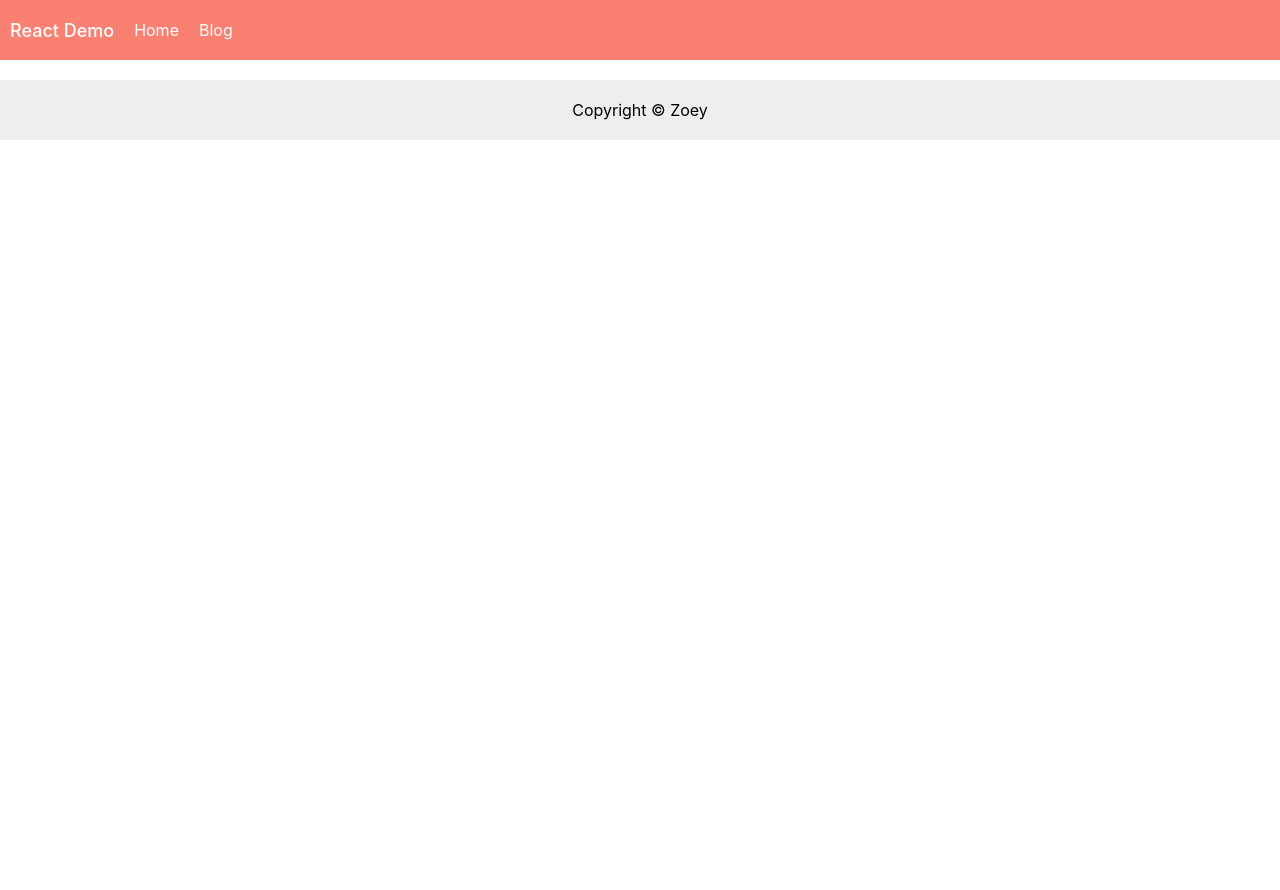
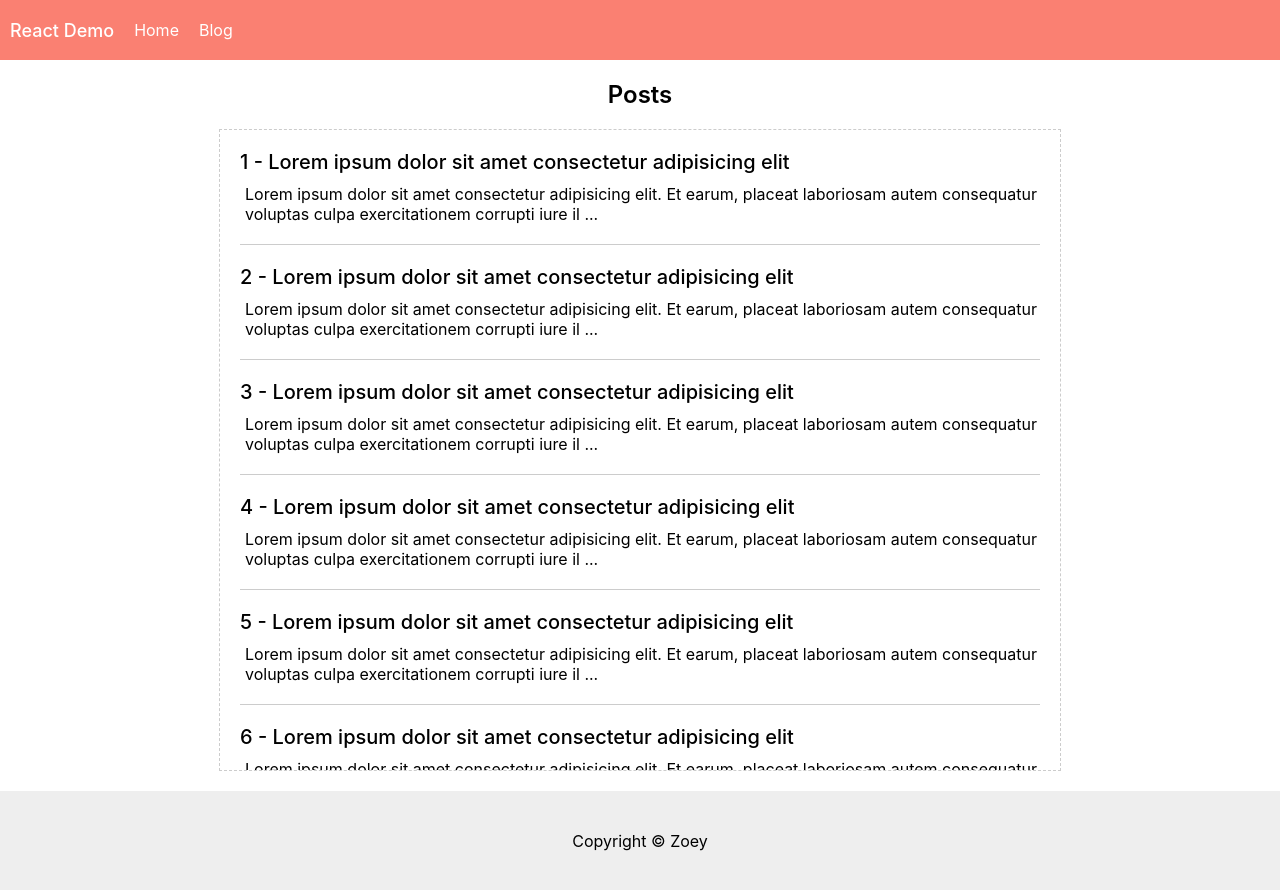
Before and after one commit to JingyiNiu/react-blog-project, a React (Create React App) app: page /posts/1 in a window 1280 px wide. Before the commit the page ends 800 px from the top, so only its background shows below. Built offline with nearby package versions, Linux system fonts and the light colour scheme.

Commit message:
style blog page

```diff
--- a/src/App.js
+++ b/src/App.js
@@ -13,7 +13,7 @@
       <Nav />
       <Switch>
         <Home path='/' exact />
-        <Blog path='/blog' />
+        <Blog path='/posts' />
       </Switch>
       <Footer />
     </Router>
--- a/src/components/footer/footer.stylec.css
+++ b/src/components/footer/footer.stylec.css
@@ -4,5 +4,5 @@
     justify-content: center;
     margin-top: 20px;
     background-color: #eee;
-    padding: 20px 0;
+    padding: 40px 0;
 }
--- a/src/components/nav/nav.components.jsx
+++ b/src/components/nav/nav.components.jsx
@@ -8,7 +8,7 @@
     <div className='navbar'>
       <div className="nav-item nav-logo">React Demo</div>
       <Link to="/" className="nav-item">Home</Link>
-      <Link to="/blog" className="nav-item">Blog</Link>
+      <Link to="/posts" className="nav-item">Blog</Link>
     </div>
   );
 };
--- a/src/components/post-item/post-item.component.jsx
+++ b/src/components/post-item/post-item.component.jsx
@@ -1,9 +1,14 @@
 import React from "react";
 
-import "./post-item.styles.css"
+import "./post-item.styles.css";
 
-const PostItem = () => {
-  return <div>PostItem</div>;
+const PostItem = ({id, title,content}) => {
+  return (
+    <div className='post'>
+      <div className='post-title'>{id} - {title}</div>
+      <div className='post-content'>{content.substr(0,150)+" ..."}</div>
+    </div>
+  );
 };
 
 export default PostItem;
--- a/src/components/post-item/post-item.styles.css
+++ b/src/components/post-item/post-item.styles.css
@@ -0,0 +1,15 @@
+.post {
+  padding-bottom: 20px;
+  border-bottom: 1px solid #ccc;
+  margin-bottom: 20px;
+}
+
+.post-title {
+  font-size: 20px;
+  font-weight: 500;
+  margin-bottom: 10px;
+}
+
+.post-content {
+  padding-left: 5px;
+}
--- a/src/pages/blog/blog.component.jsx
+++ b/src/pages/blog/blog.component.jsx
@@ -1,8 +1,27 @@
 import React from "react";
-import "./blog.styles.css"
+import PostItem from "../../components/post-item/post-item.component";
+
+import "./blog.styles.css";
 
 const Blog = () => {
-  return <div>Blog Page</div>;
+  const title = "Lorem ipsum dolor sit amet consectetur adipisicing elit";
+
+  const content =
+    "Lorem ipsum dolor sit amet consectetur adipisicing elit. Et earum, placeat laboriosam autem consequatur voluptas culpa exercitationem corrupti iure illum quod esse officiis animi voluptates recusandae soluta quidem quaerat sed.Lorem, ipsum dolor sit amet consectetur adipisicing elit. Sed doloribus facere nulla et facilis, dolores magnam repellat enim impedit reprehenderit aut necessitatibus voluptate totam debitis dolorum ab amet eveniet, provident itaque, natus libero quo. Ipsa nihil dolores minima, blanditiis quisquam voluptatibus quos eos asperiores recusandae sapiente, exercitationem odio quo doloremque at voluptates praesentium corporis consequuntur expedita consectetur ratione tenetur hic porro rem. Consequatur placeat ducimus mollitia suscipit, dolore ipsum! Quis aliquam nemo dicta cumque! Optio voluptas facere saepe totam! Earum ratione blanditiis laudantium fugiat, iure laborum est placeat, optio ea quas cumque. Placeat, quo sint id adipisci laboriosam vel doloribus";
+
+  return (
+    <div className='blog'>
+    <div className="blog-title">Posts</div>
+      <div className='posts-container'>
+        <PostItem id="1" title={title} content={content} />
+        <PostItem id="2" title={title} content={content} />
+        <PostItem id="3" title={title} content={content} />
+        <PostItem id="4" title={title} content={content} />
+        <PostItem id="5" title={title} content={content} />
+        <PostItem id="6" title={title} content={content} />
+      </div>
+    </div>
+  );
 };
 
 export default Blog;
--- a/src/pages/blog/blog.styles.css
+++ b/src/pages/blog/blog.styles.css
@@ -0,0 +1,16 @@
+.blog-title{
+    text-align: center;
+    font-size: 24px;
+    margin: 10px 0 20px;
+    font-weight: 600;
+}
+
+.posts-container{
+    border:1px dashed #ccc;
+    max-width: 800px;
+    min-width: 400px;
+    margin:0 auto;
+    padding: 20px;
+    overflow-y: auto;
+    max-height: 600px;
+}
```
